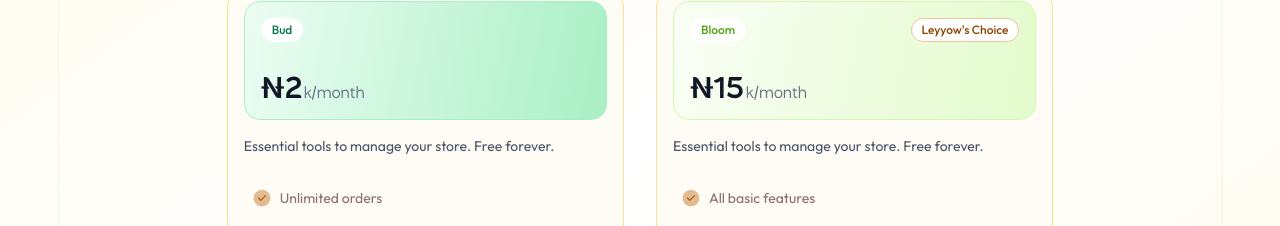
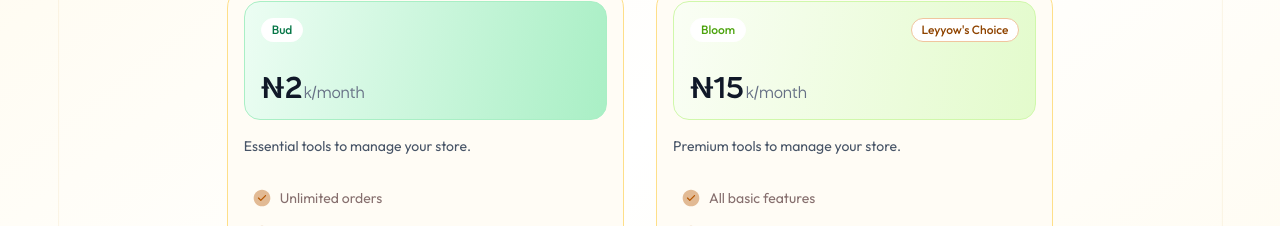
Before and after one commit to alkadelik/new_landing, a Vue app: page / in a window 1280 px wide. Shown: the part 5320-5546 px from the top of the page. Built offline with nearby package versions, Linux system fonts and the light colour scheme.

Commit message:
fix: remove Free Forever text

```diff
--- a/src/views/index.vue
+++ b/src/views/index.vue
@@ -496,7 +496,7 @@ const openSignup = (plan?: string) => {
             </div>
 
             <p class="my-4 text-sm text-gray-600">
-              Essential tools to manage your store. Free forever.
+              {{ p.name === "Bloom" ? "Premium" : "Essential" }} tools to manage your store.
             </p>
           </div>
 
```
